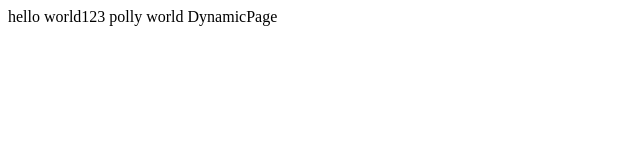
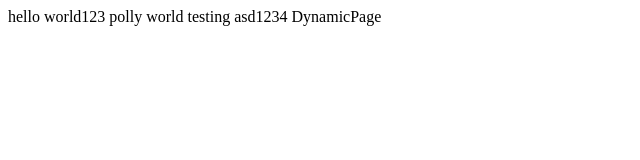
Before and after one commit to sohail20/subdomain2, a Next.js app: page /dynamic in a window 1280 px wide. Shown: the top 160 px of the page, without its empty margins (0-640 px from the left). Built offline with nearby package versions, Linux system fonts and the light colour scheme.

Commit message:
testing asd1234

```diff
--- a/pages/dynamic.js
+++ b/pages/dynamic.js
@@ -3,7 +3,7 @@ import React from 'react';
 function DynamicPage({ subdomain }) {
     return (
         <div>
-            hello world123 polly world
+            hello world123 polly world testing asd1234
             DynamicPage {subdomain}
         </div>
     );
```
